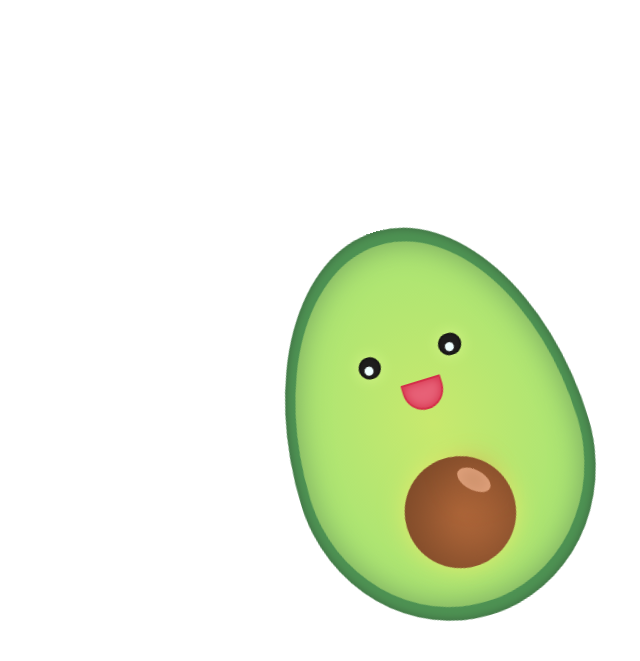
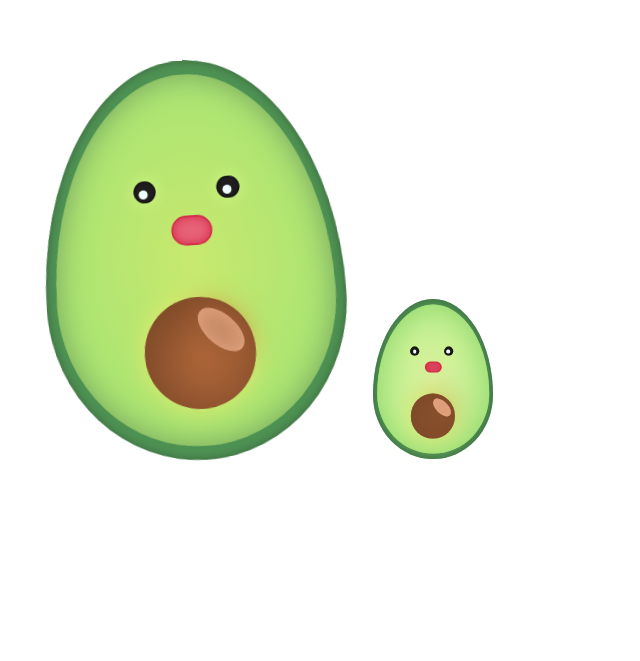
Before and after one commit to MoiraLS/Avocado, a website built with Parcel: page src/index.html in a window 1280 px wide. Shown: the part 155-816 px from the top of the page, without its empty margins (435-1075 px from the left). Built offline with nearby package versions, Linux system fonts and the light colour scheme.

Commit message:
Petite amélioration de l'animation move + ajout d'un petit avocat

```diff
--- a/src/index.html
+++ b/src/index.html
@@ -31,7 +31,36 @@
       </div>
       <!-- End of .border-->
     </div>
+
+    <!-- End of .avocado -->
   </div>
+
+
+  <div class="baby">
+
+      <div class="border">
+
+        <div class="corps">
+
+          <div class="eye--right">
+            <div class="center--right"></div>
+          </div>
+          <div class="eye--left">
+            <div class="center--left"></div>
+          </div>
+
+          <div class="mouth"></div>
+
+          <div class="core__shadow"></div>
+          <div class="core"></div>
+
+          <!-- End of .corps -->
+        </div>
+        <!-- End of .border-->
+      </div>
+
+      <!-- End of .avocado -->
+    </div>
 
 </body>
 </html>
--- a/src/scss/blocs/avocat.scss
+++ b/src/scss/blocs/avocat.scss
@@ -1,8 +1,7 @@
 .avocado {
   position: absolute;
-  top: 50vh;
-  left: 50vw;
-  transform: translateY(-50%) translateX(-50%);
+  top: 30%;
+  left: 30%;
   width: 500px;
   height: 500px;
   animation: move 3s infinite;
@@ -19,3 +18,23 @@
     box-shadow: inset 0 0 30px #77a35e;
   }
 }
+
+.baby {
+  position: absolute;
+  top: 58%;
+  left: 60%;
+  width: 200px;
+  height: 200px;
+
+  .corps {
+    width: 93%;
+    height: 93%;
+    border-radius: 50%  50%  50%  50%  / 60%   60%   40%  40%;
+    position: relative;
+    top: 50%;
+    left: 50%;
+    transform: translateY(-50%) translateX(-50%);
+    background: radial-gradient(#daf09d, #b2f18e);
+    box-shadow: inset 0 0 30px #90d468;
+  }
+}
--- a/src/scss/blocs/core.scss
+++ b/src/scss/blocs/core.scss
@@ -3,8 +3,8 @@
   top: 65%;
   left: 58%;
   transform: translateX(-50%) rotate(45deg);
-  height: 20px;
-  width: 36px;
+  height: 8%;
+  width: 20%;
   border-radius: 50%;
   background-color: rgb(196, 137, 100);
   box-shadow: 0px 0px 30px #a05e35, inset 0px 0px 20px #e6a781;
--- a/src/scss/blocs/mouth.scss
+++ b/src/scss/blocs/mouth.scss
@@ -8,5 +8,5 @@
   background-color: #e76177;
   border: 2px solid #d32f4a;
   box-shadow: inset 0 0 10px #d32f4a;
-  animation: mouth 4s infinite;
+  animation: mouth 3s infinite;
 }
--- a/src/scss/config/animation.scss
+++ b/src/scss/config/animation.scss
@@ -17,15 +17,23 @@
     transform: rotateZ(0);
   }
 
-  30% {
+  20% {
     transform: rotateZ(20deg);
   }
 
-  60% {
+  40% {
     transform: rotateZ(-20deg);
   }
 
-  to {
+  60% {
     transform: rotateZ(0);
   }
+
+  75% {
+    transform: translateY(-10%) scale(1.1);
+  }
+
+  to {
+    transform: translateY(0) scale(1);
+  }
 }
```
